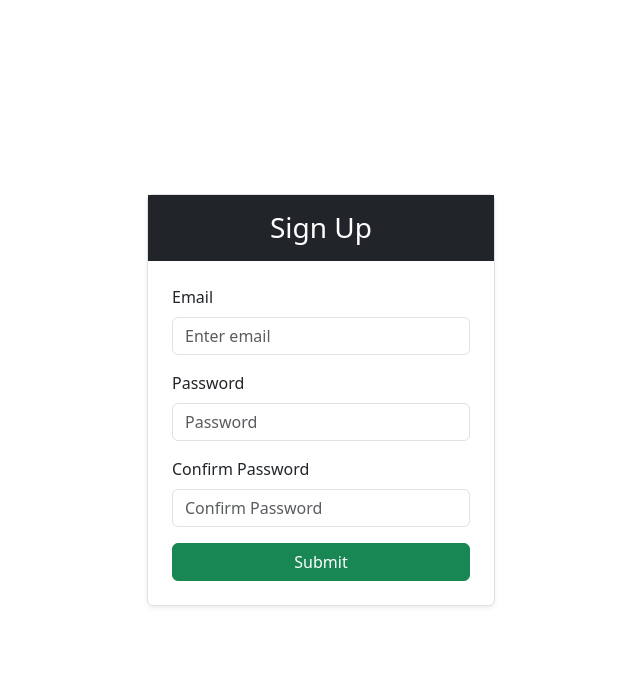
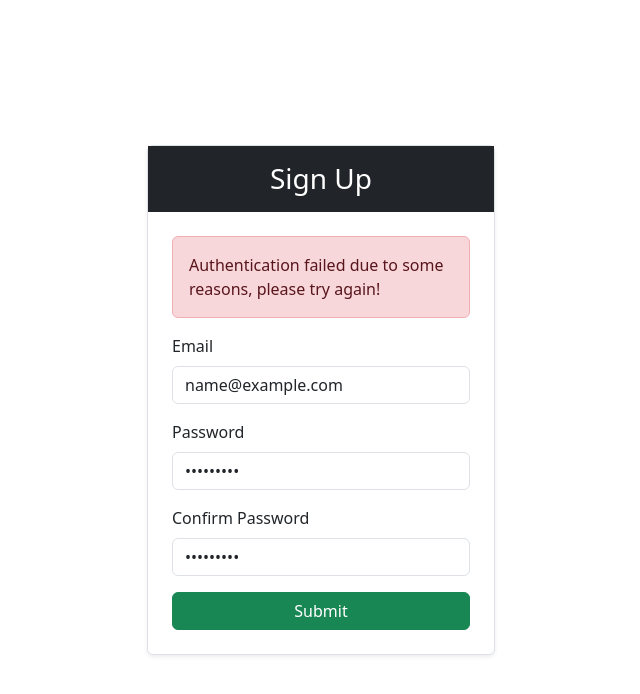
Before and after one commit to AbhayPatil-005/MailBox_webApp, a React (Vite) app: page / in a window 1280 px wide. Both pictures are taken after typing "name@example.com", "Sample123", "Sample123" into the empty fields and a click on the button "Submit". Shown: the top 694 px of the page, without its empty margins (319-959 px from the left). Built offline with nearby package versions, Linux system fonts and the light colour scheme; no server answers.

Commit message:
MailBox-Client Project: Now users can get the error and success alerts on their screen

```diff
--- a/src/pages/Auth/SignUpPage.jsx
+++ b/src/pages/Auth/SignUpPage.jsx
@@ -1,9 +1,12 @@
 import { useState } from "react";
-import { Form, Button, Container, Card, Col, Row } from "react-bootstrap";
+import { Form, Button, Container, Card, Col, Row, Alert, Spinner } from "react-bootstrap";
 
 const SignUpPage = () => {
 
     const API_KEY = import.meta.env.VITE_FIREBASE_AUTH_API_KEY;
+    const [error, setError] = useState("");
+    const [success, setSuccess] = useState("");
+    const [loading, setLoading] = useState("");
     const [formData, setFormData] = useState({
         email: "",
         password: "",
@@ -11,18 +14,28 @@ const SignUpPage = () => {
     });
 
     const handleChange = (e) => {
-        e.preventDefault();
         const {name, value} = e.target;
         setFormData({...formData, [name]:value})
+        setError("");
+        setSuccess("");
     }
 
     const handleSubmit= async(e)=>{
         e.preventDefault();
+        const errorMap = {
+            EMAIL_EXISTS: "This email is already registered.",
+            INVALID_EMAIL: "Please enter a valid email address.",
+            TOO_MANY_ATTEMPTS_TRY_LATER: "You have attempted to many times, please try again later!"
+        }
+        setError("");
+        setSuccess("");
 
         if(formData.password!== formData.confirmPassword){
-            alert("Passwords do not match!");
+            setError("Passwords do not match!");
+            setFormData({...formData, confirmPassword:""});
             return;
         }
+        setLoading(true);
         try{
             const response = await fetch(`https://identitytoolkit.googleapis.com/v1/accounts:signUp?key=${API_KEY} `,{
                 method:'POST',
@@ -31,24 +44,26 @@ const SignUpPage = () => {
                     email:formData.email,
                     password: formData.password,
                     returnSecureToken:true,
-                })
-
+                }),
             })
             const data = await response.json();
             if(!response.ok){
-                throw new error(data.error.message)
-            }else{
-                console.log("User Successfully registered")
+                setLoading(false);
+                throw new Error(data.error.message);
             }
+            setSuccess("User Successfully registered");
+            setFormData({email: "", password: "", confirmPassword: "",});
+            setTimeout(()=>setSuccess(""), 3000);
+            //redirect to homepage
 
         }catch(err){
+            const readError = (errorMap[err.message] || "Authentication failed due to some reasons, please try again!")
+            setError(readError)
+            setTimeout(() => setError(""), 3000);
             console.error("Failed to post auth details: ",err)
+        }finally{
+            setLoading(false);
         }
-        setFormData({
-            email: "",
-            password: "",
-            confirmPassword: "",
-        })
     }
 
     return (<>
@@ -58,6 +73,10 @@ const SignUpPage = () => {
                     <Card className=" shadow-sm border w-100">
                         <h3 className="text-center p-3 m-0 bg-dark text-white">Sign Up</h3>
                         <Form className="p-4" onSubmit={handleSubmit}>
+
+                            {error && <Alert variant="danger">{error}</Alert>}
+                            {success && <Alert variant="success">{success}</Alert>}
+
                             <Form.Group className="mb-3" controlId="email">
                                 <Form.Label>Email</Form.Label>
                                 <Form.Control
@@ -94,8 +113,8 @@ const SignUpPage = () => {
                                 />
                             </Form.Group>
 
-                            <Button type="submit" variant="success" className="w-100">
-                                Submit
+                            <Button type="submit" variant="success" className="w-100" disabled={loading}>
+                                {loading ? <Spinner size="sm" animation="border" /> : "Submit"}
                             </Button>
                         </Form>
                     </Card>
```
